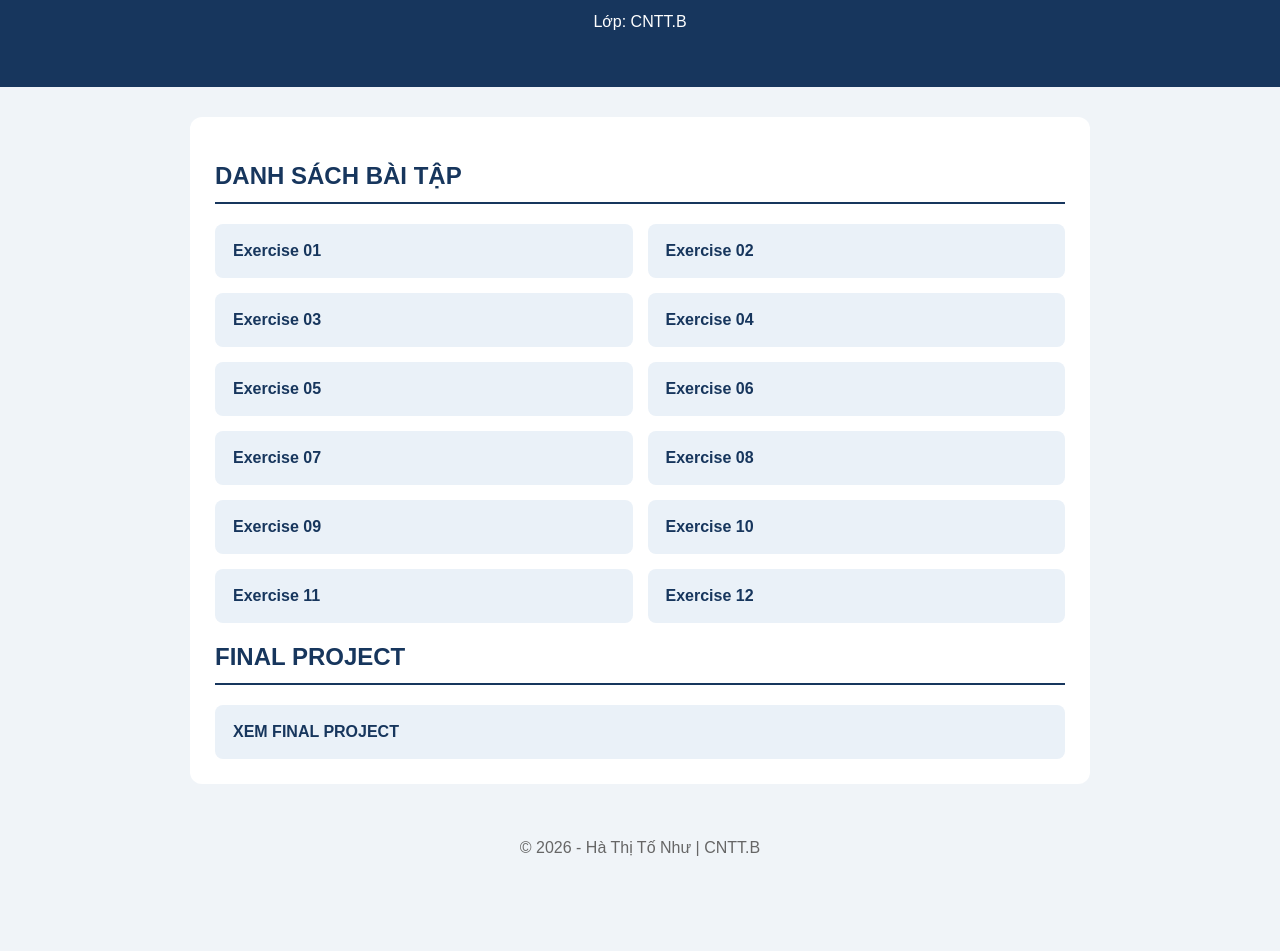
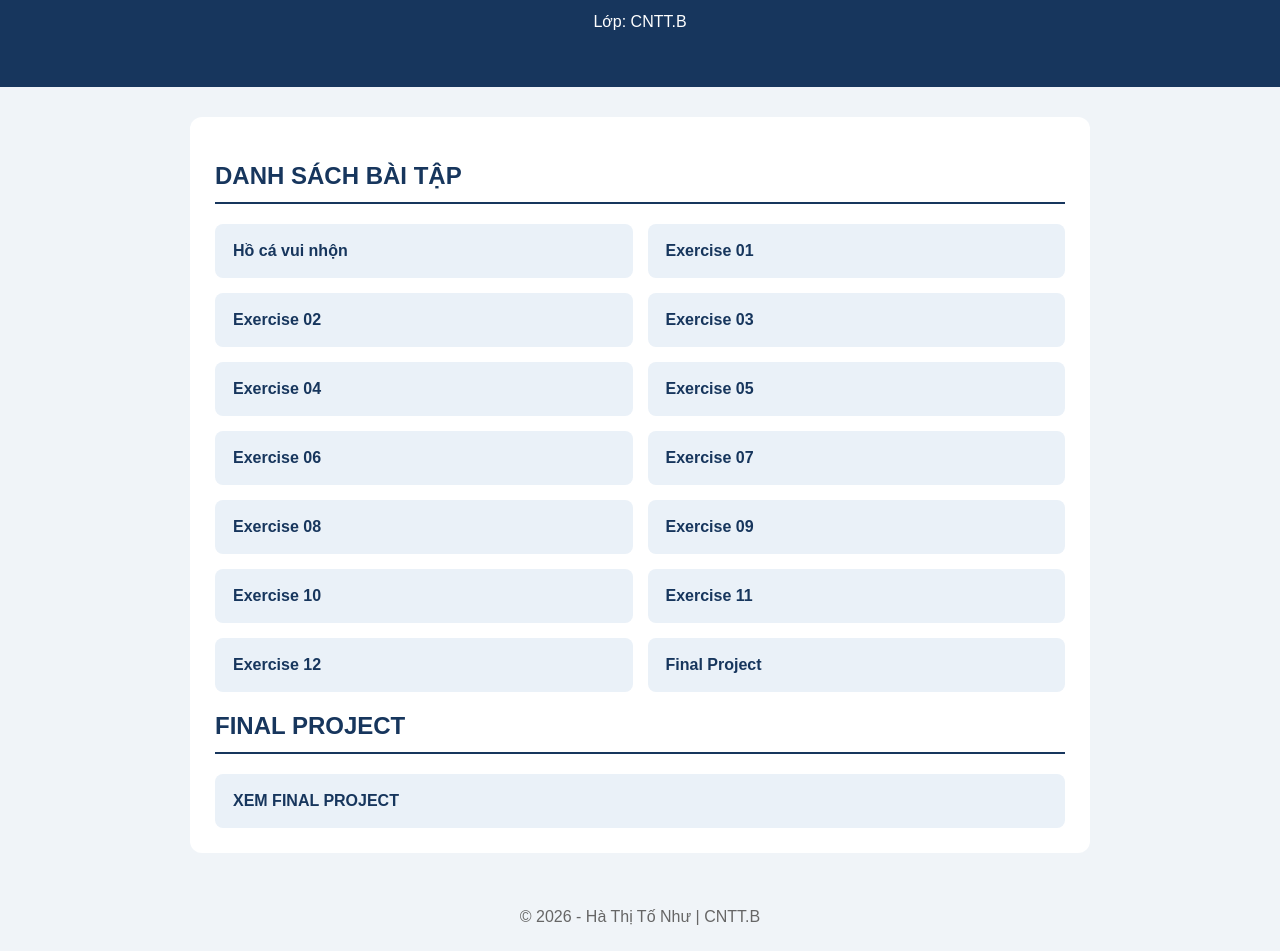
Before and after one commit to httn79/httn79.github.io, a plain HTML site: page index.html in a window 1280 px wide. Shown: the part 114-1065 px from the top of the page. Before the commit the page ends 996 px from the top, so only its background shows below. Drawn offline with Linux system fonts and the light colour scheme.

Commit message:
Update index.html

```diff
--- a/index.html
+++ b/index.html
@@ -97,6 +97,7 @@
     <h2>DANH SÁCH BÀI TẬP</h2>
 
   <ul class="exercise-list">
+  <li><a href="hoca/index.html">Hồ cá vui nhộn</a></li>
   <li><a href="Exercise01/profile.html">Exercise 01</a></li>
   <li><a href="Exercise02/cv.html">Exercise 02</a></li>
   <li><a href="Exercise03/landingpage.html">Exercise 03</a></li>
@@ -109,8 +110,8 @@
   <li><a href="Exercise10/bt10.html">Exercise 10</a></li>
   <li><a href="Exercise11/bt11.html">Exercise 11</a></li>
   <li><a href="Exercise12/bt12.html">Exercise 12</a></li>
+  <li><a href="finalproject/index.html">Final Project</a></li>
 </ul>
-
     <h2>FINAL PROJECT</h2>
 
     <a class="project-link" href="finalproject/index.html">
```
Lines whose indentation alone changed are shown as unchanged.
